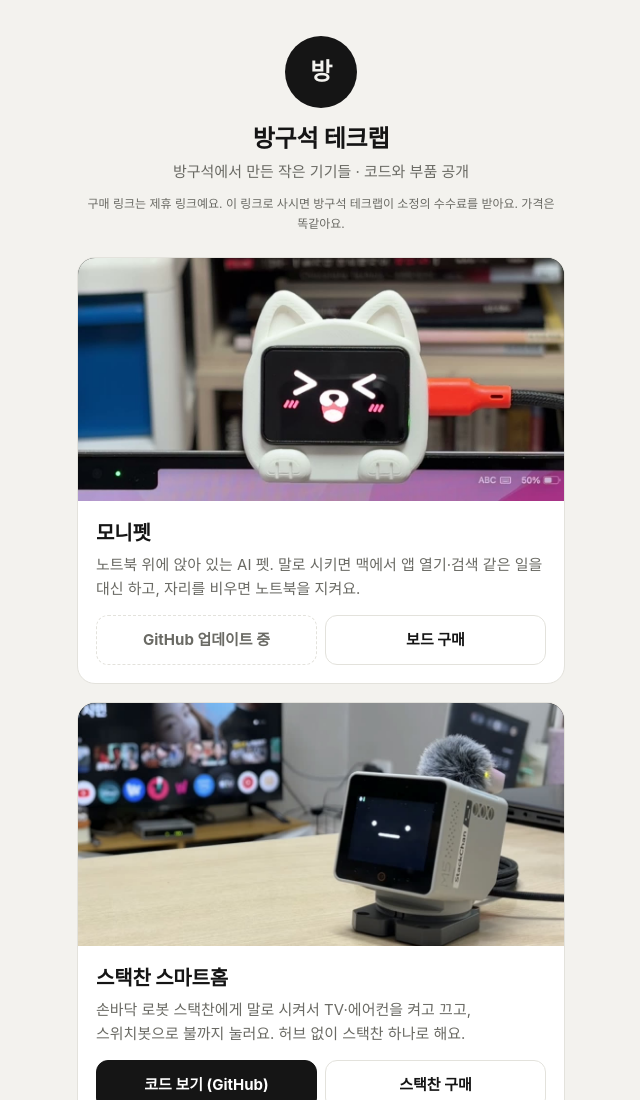
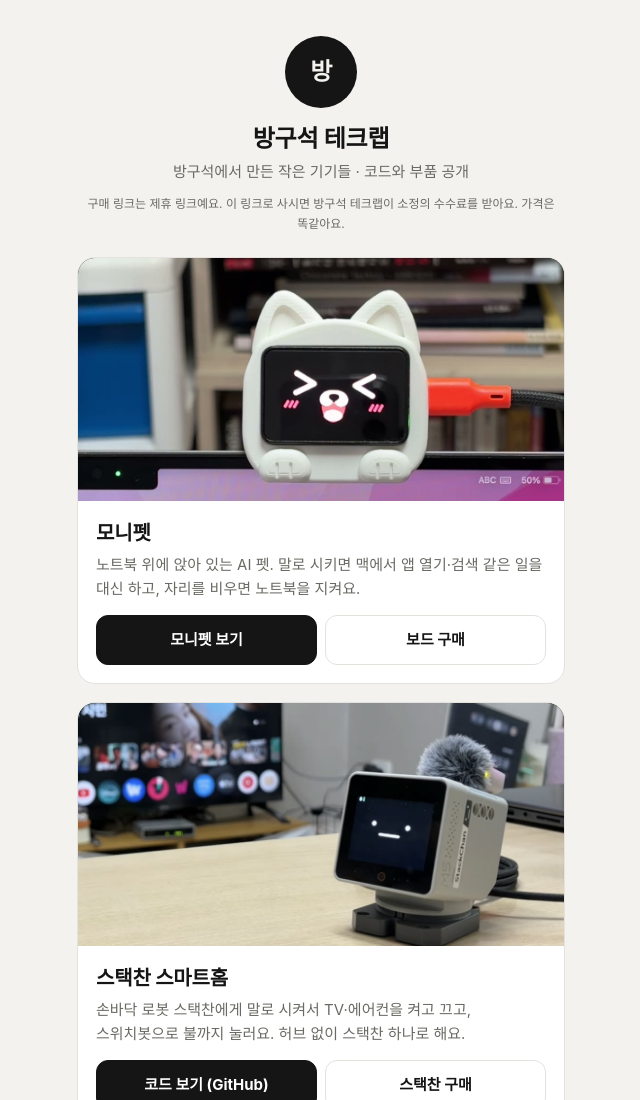
Before and after one commit to tech-bgs/tech-bgs.github.io, a plain HTML site: page index.html in a window 1280 px wide. Shown: the top 1100 px of the page, without its empty margins (319-959 px from the left). Drawn offline with Linux system fonts and the light colour scheme.

Commit message:
Link the MoniPet card to its homepage
Co-Authored-By: Claude Opus 5.5 <noreply@anthropic.com>

```diff
--- a/index.html
+++ b/index.html
@@ -48,7 +48,7 @@ h2{font-size:20px;margin:0 0 4px;letter-spacing:-.01em}
       <h2>모니펫</h2>
       <p class="desc">노트북 위에 앉아 있는 AI 펫. 말로 시키면 맥에서 앱 열기·검색 같은 일을 대신 하고, 자리를 비우면 노트북을 지켜요.</p>
       <div class="btns">
-        <span class="btn soon">GitHub 업데이트 중</span>
+        <a class="btn main" href="https://tech-bgs.github.io/monipet/" data-goatcounter-click="monipet-home" data-goatcounter-title="모니펫 보기">모니펫 보기</a>
         <a class="btn" href="https://s.click.aliexpress.com/e/_c32RO9Ln" data-goatcounter-click="monipet-board" data-goatcounter-title="모니펫 보드 구매">보드 구매</a>
       </div>
     </div>
```
